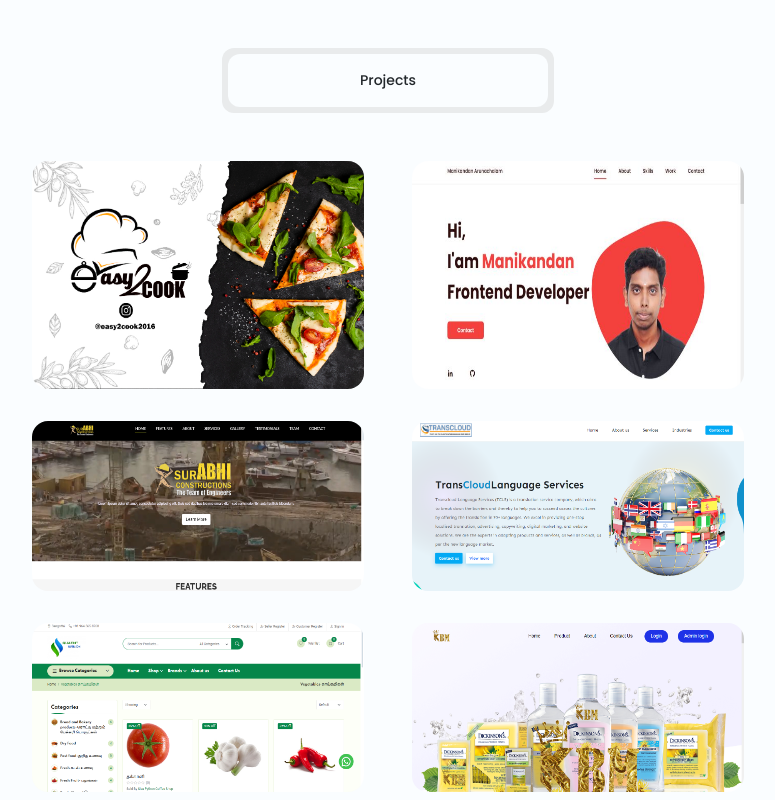
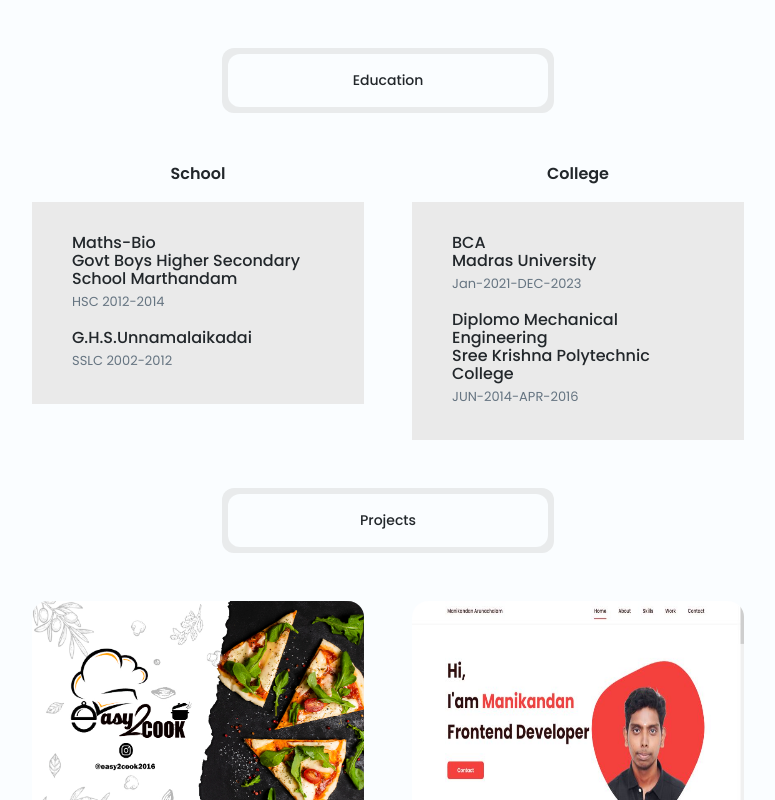
Before and after one commit to Amanikandan1997/ReactJs_Portfolio, a React (Create React App) app: page /#/project in a window 1280 px wide. Shown: the top 800 px of the page, without its empty margins (252-1027 px from the left). Built offline with nearby package versions, Linux system fonts and the light colour scheme.

Commit message:
education details

```diff
--- a/src/Course.js
+++ b/src/Course.js
@@ -8,7 +8,7 @@ function Course() {
         {/*=============== FILTERS TABS ===============*/}
         <ul className="filters__content">
           <button className="filters__button filter-tab-active" data-target="#skills">
-            Course
+            Education
           </button>
 
         </ul>
--- a/src/Project.js
+++ b/src/Project.js
@@ -33,12 +33,13 @@ import sachin2 from "./assests/sachin 2.jpg"
 import book1 from "./assests/b1.jpg"
 import book2 from "./assests/b2.jpg"
 import Navbar from './Navbar'
+import Course from "./Course"
 import  Calendar  from './assests/calendar.jpeg'
 function Project() {
   return (
 
     <>
-
+ <Course/>
      <ul className="filters__content"> <button className="filters__button filter-tab-active" data-target="#skills">
             Projects
           </button></ul>
```
